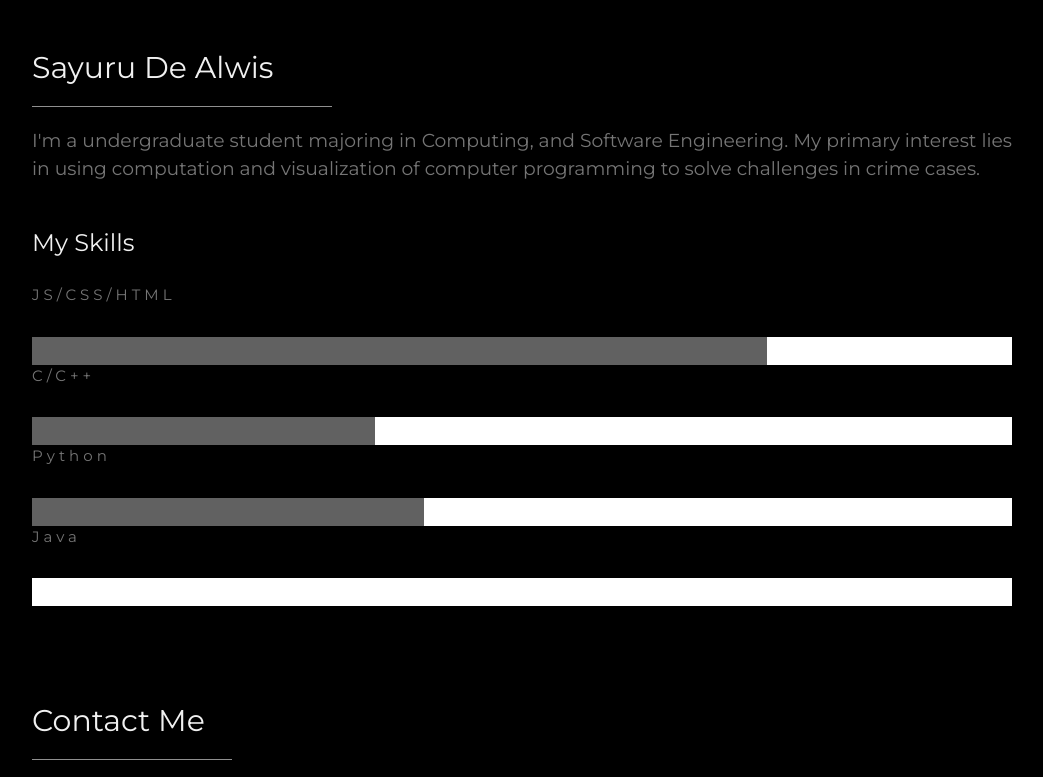
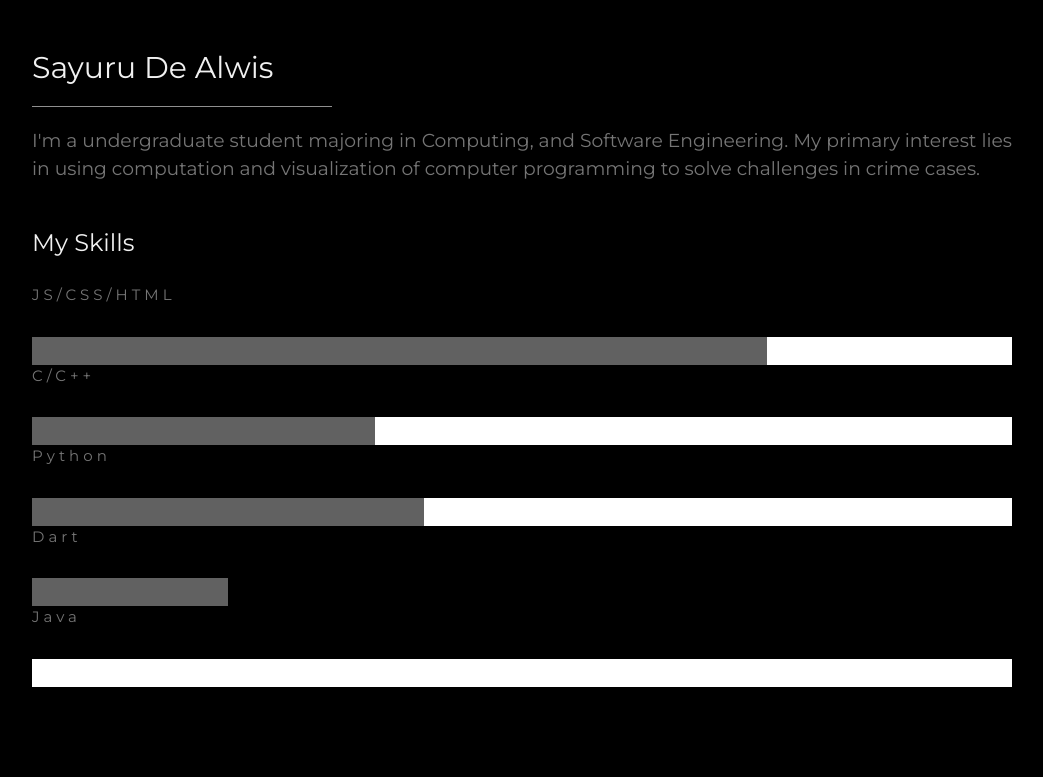
Before and after one commit to Sayuru99/Sayuru, a plain HTML site: page index.html in a window 1280 px wide. Shown: the part 2000-2777 px from the top of the page, without its empty margins (178-1221 px from the left). Drawn offline with nearby package versions, Linux system fonts and the light colour scheme.

Commit message:
Update index.html

```diff
--- a/index.html
+++ b/index.html
@@ -67,7 +67,7 @@
       <h3>
         <span>Web Developer</span>
         |
-        <span>Software Engineer</span>
+        <span>App Developer</span>
         |
         <span>Founder</span>
       </h3>
@@ -95,6 +95,10 @@
       <div class="w3-white">
         <div class="w3-dark-grey" style="height:28px;width:40%"></div>
       </div>
+      <p class="w3-wide">Dart</p>
+        <div class="w3-wide">
+          <div class="w3-dark-grey" style="height:28px;width:20%"></div>
+        </div>
       <p class="w3-wide">Java</p>
       <div class="w3-white">
         <div class="w3-dark-grey" style="height:28px;width:0%"></div>
```
